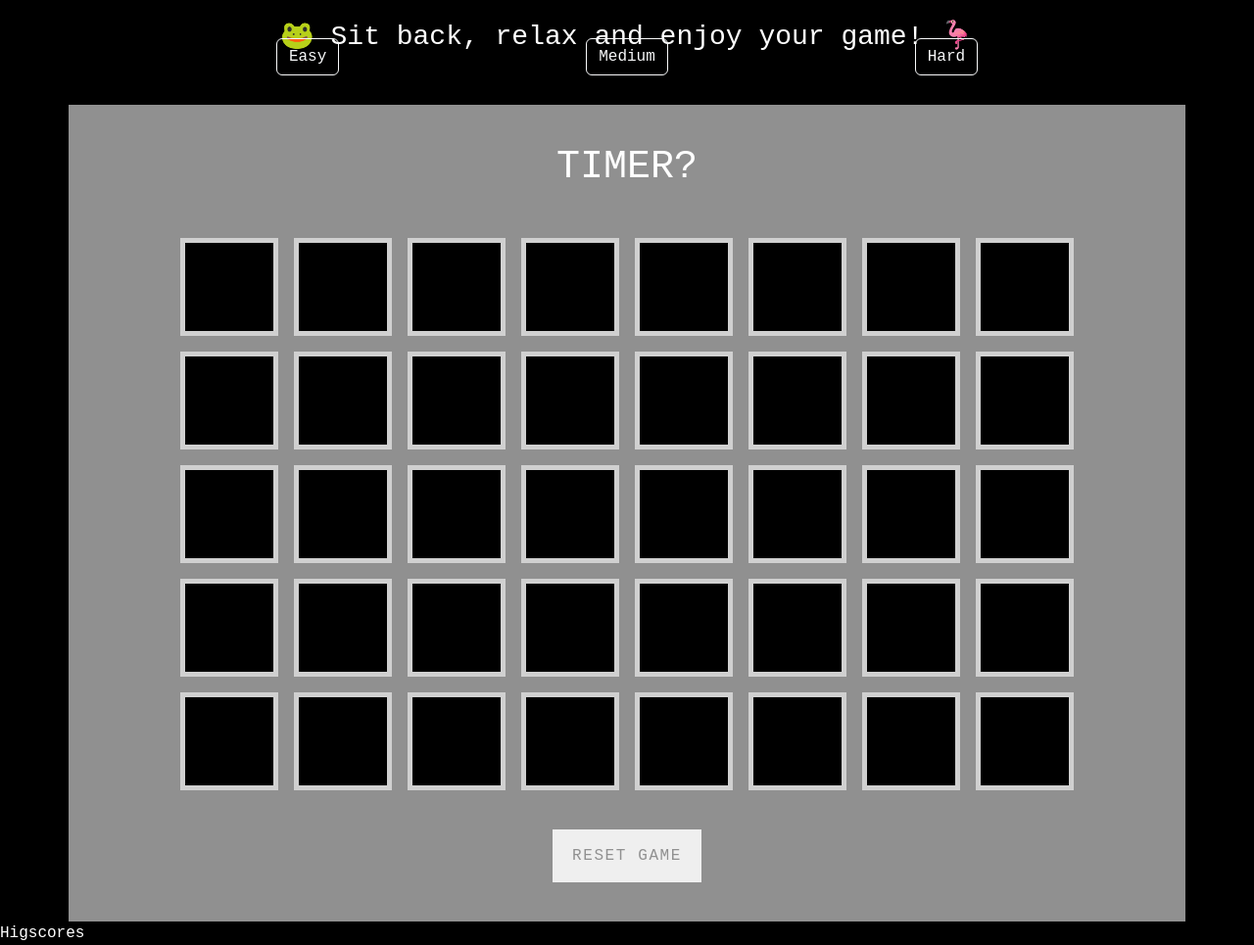
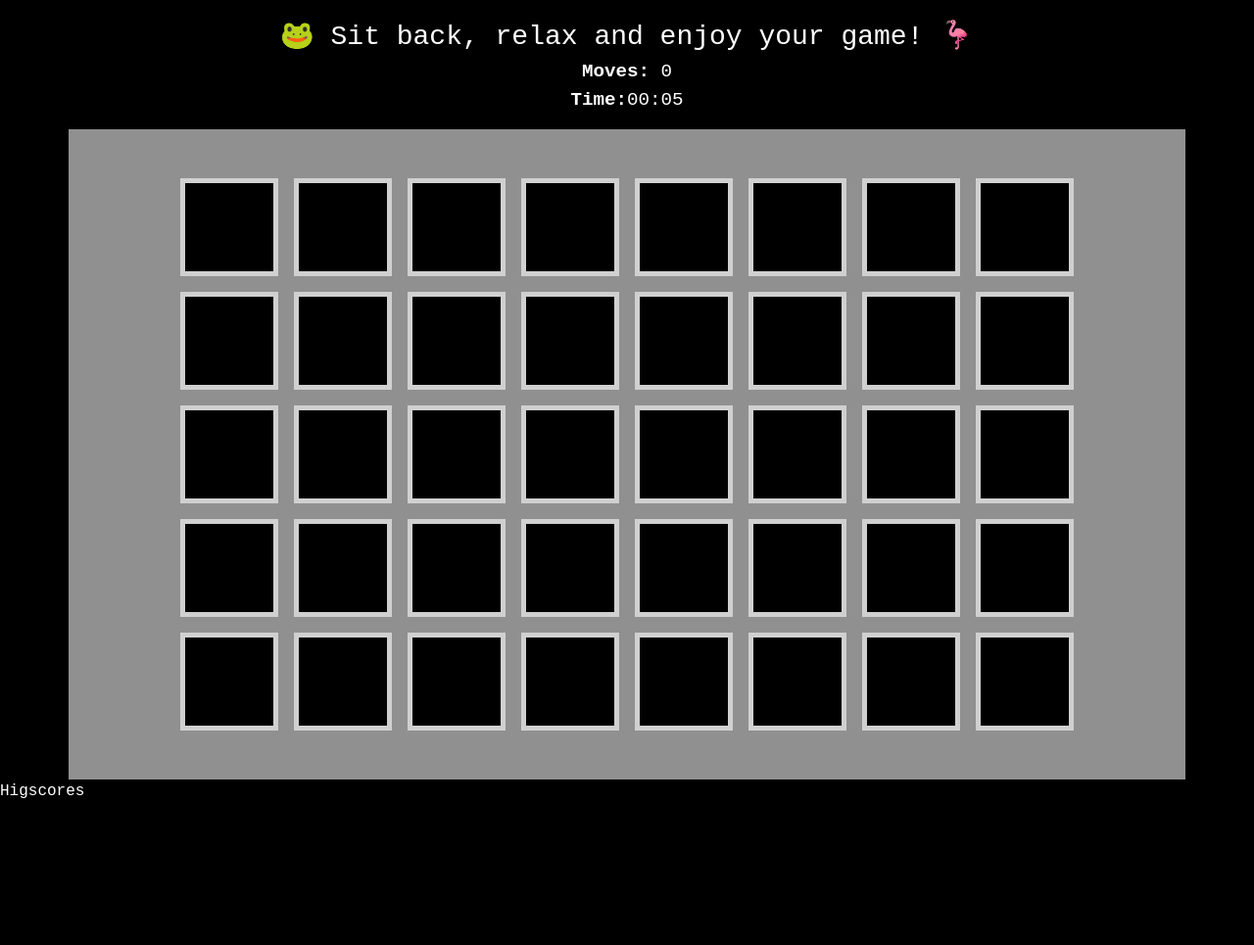
Before and after one commit to Biecho88/memory-game, a plain HTML site: page index.html in a window 1280 px wide. Shown: the part 299-1264 px from the top of the page at 98% size. After the commit the page ends 1119 px from the top, so only its background shows below. Drawn offline with nearby package versions, Linux system fonts and the light colour scheme.

Commit message:
Removed buttons and added timer and moves counter.  Time now starts imidietly after page is refreshed and cout dosnt work yet

```diff
--- a/assetss/css/style.css
+++ b/assetss/css/style.css
@@ -19,7 +19,7 @@ body {
 }
 
 .game-info {
-    height: 250px;
+    height: 300px;
 }
 
 .line-of-symbols {
@@ -38,13 +38,6 @@ body {
     line-height: 70px ;
 }
 
-.buttons {
-    width: 100%;
-    display: flex;
-    justify-content: space-evenly;
-    padding: 30px;
-}
-
 .container{
     position: relative;
     display: flex;
@@ -56,27 +49,16 @@ body {
     padding: 40px  60px;
 }
 
-h2 {
-    text-transform: uppercase;
-    font-size: 40px;
+.stats-container {
+    text-align: center;
+    margin-bottom: 1.2em;
+    color: white;
+    height: 50px;
+    font-size: larger;
 }
 
-.reset {
-    padding: 15px 20px;
-    color: #909090;
-    border: none;
-    font-size: 1em;
-    letter-spacing: 0.1em;
-    cursor: pointer;
-    font-weight: 400;
-    text-transform: uppercase;
-    display: flex;
-    justify-content: space-evenly;
-}
-
-.reset:focus {
-    color: white;
-    background: black;
+.stats-container span {
+    font-weight: 900;
 }
 
 .game {
--- a/assetss/javascript/script.js
+++ b/assetss/javascript/script.js
@@ -2,6 +2,36 @@ const tilesContainer = document.querySelector(".tiles");    // variable targetin
 const emojis = ["&#x1F412", "&#x1F41E", "&#x1F427", "&#x1F438", "&#x1F980", "&#x1F984", "&#x1F98B", "&#x1F99E", "&#x1F9A9", "&#x1F436", "&#x1F680", "&#x1F681", "&#x1F682", "&#x1F692", "&#x1F693", "&#x1F69C", "&#x1F6A2", "&#x1F60D", "&#x1F621", "&#x1F608"];    // array list with 20 emoji's
 const emojiPicklist = [...emojis, ...emojis];   // variable doubling the emoji count as each emoji is needed twice
 const tileCount = emojiPicklist.length;    //defining number of tiles for the game
+const moves = document.getElementById("moves-count");
+const timeValue = document.getElementById("time");
+
+//Initial Time
+let seconds = 0,
+    minutes = 0;
+//Initial moves and win count
+let movesCount = 0,
+    winCount = 0;
+//For timer
+const timeGenerator = () => {
+    seconds += 1;
+    //minutes logic
+    if (seconds >= 60) {
+        minutes += 1;
+        seconds = 0;
+    }
+    //format time before displaying
+    let secondsValue = seconds < 10 ? `0${seconds}` : seconds;
+    let minutesValue = minutes < 10 ? `0${minutes}` : minutes;
+    timeValue.innerHTML = `<span>Time:</span>${minutesValue}:${secondsValue}`;
+};
+
+//For calculating moves
+const movesCounter = () => {
+    movesCount += 1;
+    moves.innerHTML = `<span>Moves:</span>${movesCount}`;
+};
+
+
 
 // Variables indicating current state of the game
 
@@ -70,6 +100,8 @@ function buildTile(emoji) {
 
     return element;
 }
+
+
 // Build up tiles
 
 for (let i = 0; i < tileCount; i++) {
@@ -83,3 +115,8 @@ for (let i = 0; i < tileCount; i++) {
 
 
 }
+
+interval = setInterval(timeGenerator, 1000);
+//initial moves
+moves.innerHTML = `<span>Moves:</span> ${movesCount}`;
+initializer();
--- a/index.html
+++ b/index.html
@@ -19,17 +19,14 @@
         <h4 class="rules-container">Welcome in Animal themed memeory game where you can relax and swich off your mind from day to day duties. You will have to find pair's behind the cards in the shortest time possible.Dont worry if You wont pair them up, cards will turn back and You will have another go. All you need to do is remember where sertent images are for your mext moves.</h4>
         <h3 class="rules-container2">&#x1F438 Sit back, relax and enjoy your game! &#x1F9A9</h3>
     </div>
-    <div class="buttons">
-        <button type="submit" class="btn btn-outline-light">Easy</button>
-        <button type="submit" class="btn btn-outline-light">Medium</button>
-        <button type="submit" class="btn btn-outline-light">Hard</button>
+    <div class="stats-container">
+        <div id="moves-count"></div>
+        <div id="time"></div>
     </div>
     <div class="container">
-        <h2>timer?</h2>
         <div class="game">
             <div class="tiles"></div>
         </div>
-        <button class="reset">Reset Game</button>
     </div>
     <div>
         Higscores
```
